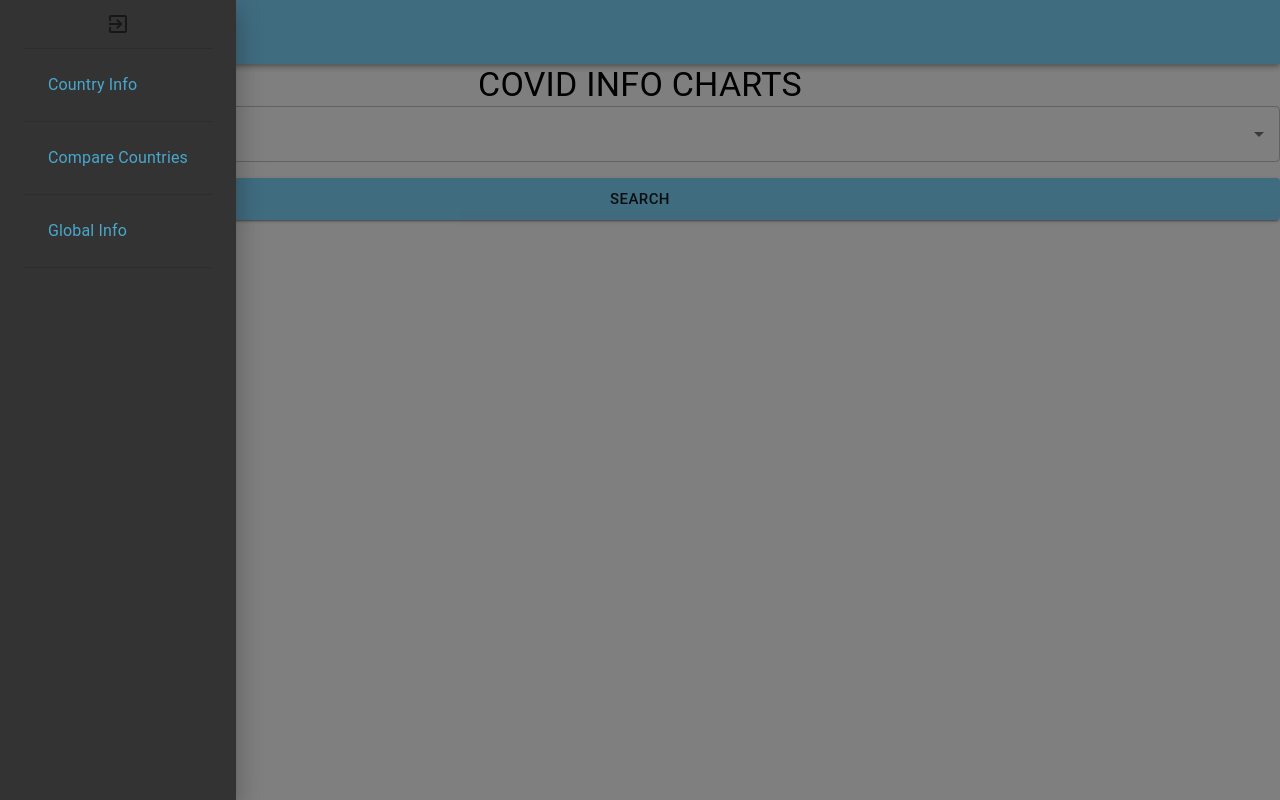
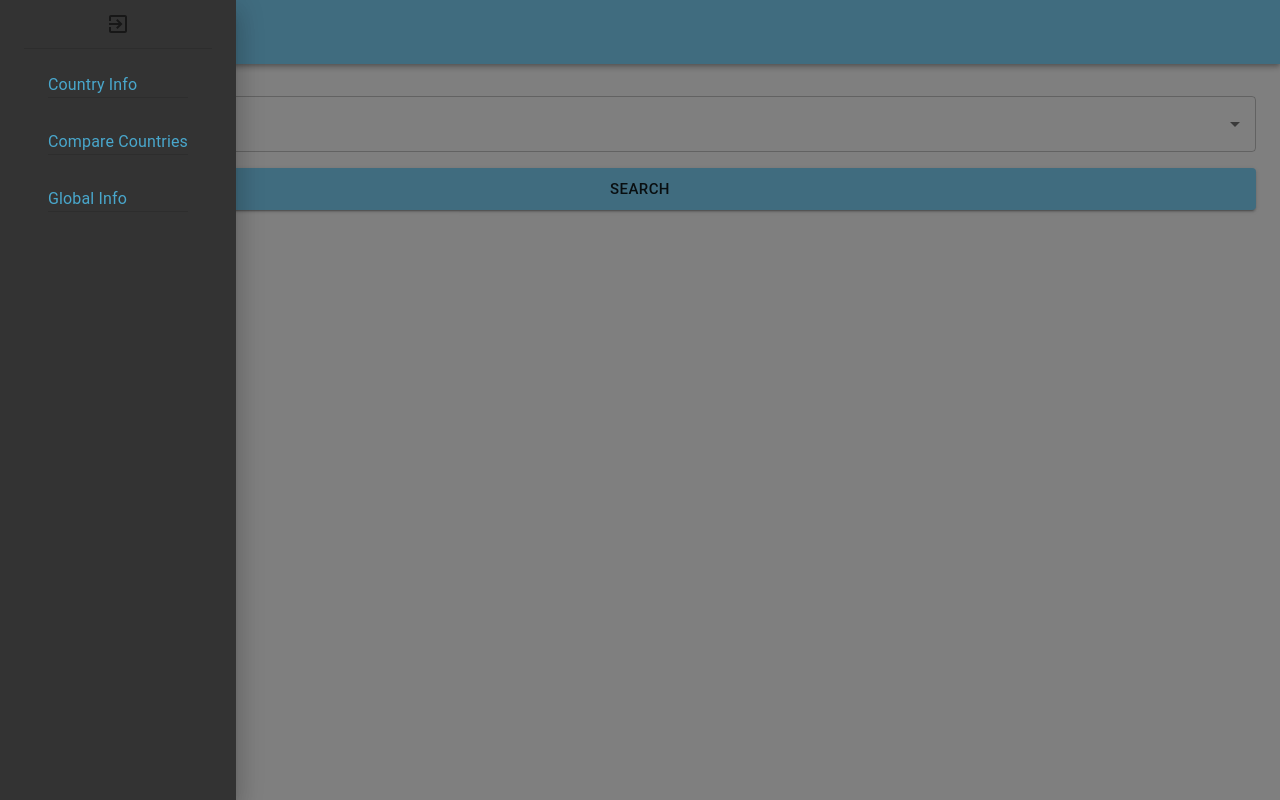
Before and after one commit to ArepaQuemada/covid-info, a React (Create React App) app: page / in a window 1280 px wide. Both pictures are taken after a click on the button 48 px from the left and 32 px from the top of the page. Built offline with nearby package versions, Linux system fonts and the light colour scheme.

Commit message:
Fixed max width and padding in header

```diff
--- a/src/App.js
+++ b/src/App.js
@@ -1,25 +1,29 @@
-import React, { useState, useRef } from 'react';
+import React from 'react';
 import { Container } from '@material-ui/core';
-import Form from './components/Form';
-import ChartsApi from './components/ChartsApi';
+import { BrowserRouter as Router, Switch, Route } from 'react-router-dom';
 import Header from './components/Header';
+import CountryInfo from './components/CountryInfo';
+import CompareCountry from './components/CompareCountry';
+import GloblInfo from './components/GlobalInfo';
 
 export default function App({ theme }) {
-   const [ countryName, setCountryName ] = useState();
-   const mainChartRef = useRef(null);
 
    return (
-      <Container disableGutters>
-         <Header />
-         <Form
-            mainChartRef={mainChartRef}
-            setCountryName={setCountryName}
-           />
-           { countryName ?
-            <ChartsApi
-               theme={theme}
-               countryName={countryName}
-               /> : <> </>}
+      <Container disableGutters maxWidth={false}>
+         <Router basename="covid-info">
+            <Header />
+            <Switch>
+               <Route path="/compare-countries">
+                  <CompareCountry theme={theme} />
+               </Route>
+               <Route path="/global-info">
+                  <GloblInfo theme={theme} />
+               </Route>
+               <Route exact-path="/">
+                  <CountryInfo theme={theme} />
+               </Route>
+            </Switch>
+         </Router>
       </Container>
    );
 }
--- a/src/components/ChartsBuild.js
+++ b/src/components/ChartsBuild.js
@@ -1,4 +1,4 @@
-import React, { useRef } from 'react';
+import React from 'react';
 import ChartsContainer from './ChartsContainer';
 import buildDataSet from '../utils/buildDataSet';
 import dateFormat from 'dateformat';
--- a/src/components/ChartsContainer.js
+++ b/src/components/ChartsContainer.js
@@ -1,5 +1,5 @@
 import React, { useRef } from 'react';
-import { makeStyles, Container, Box, Typography } from '@material-ui/core';
+import { makeStyles, Container, Box } from '@material-ui/core';
 import MainChart from './MainChart';
 import CardContainer from './CardsContainer';
 import MainDoughnut from './MainDoughnut';
--- a/src/components/CountryInfo.js
+++ b/src/components/CountryInfo.js
@@ -1,9 +1,21 @@
-import React from 'react';
+import React, { useState } from 'react';
+import { Container } from '@material-ui/core';
+import Form from './Form';
+import ChartsApi from './ChartsApi';
 
-export default function CountryInfo() {
+export default function CountryInfo({ theme }) {
+    const [countryName, setCountryName] = useState();
+
     return (
-        <>
-            CountryInfo
-        </>
-    )
+        <Container>
+            <Form
+                setCountryName={setCountryName}
+            />
+            { countryName ?
+                <ChartsApi
+                    countryName={countryName}
+                    theme={theme}
+                /> : <> </>}
+        </Container>
+    );
 }
--- a/src/components/Form.js
+++ b/src/components/Form.js
@@ -21,8 +21,7 @@ export default function Form({ setCountryName }) {
 
     return (
         <Container className={classes.root} disableGutters>
-            <Typography variant="h4">COVID INFO CHARTS</Typography>
-            <Box height="80%" display="flex" flexDirection="column" justifyContent="center">
+            <Box mt={4} height="80%" display="flex" flexDirection="column" justifyContent="center">
                 <form onSubmit={handleClick}>
                     <Box mb={2}>
                         <Autocomplete
--- a/src/components/Header.js
+++ b/src/components/Header.js
@@ -1,6 +1,6 @@
 import React, { useState } from 'react';
 import { AppBar, Toolbar, IconButton, Typography, makeStyles, Drawer, Container, Divider, Box } from '@material-ui/core';
-import { BrowserRouter as Router, Link } from 'react-router-dom';
+import { Link } from 'react-router-dom';
 import MenuIcon from '@material-ui/icons/Menu';
 import ExitToAppIcon from '@material-ui/icons/ExitToApp';
 
@@ -26,7 +26,7 @@ export default function Header() {
     const menuItems = [
         {
             menuName: 'Country Info',
-            route: '/country-info'
+            route: '/'
         },
         {
             menuName: 'Compare Countries',
@@ -64,14 +64,12 @@ export default function Header() {
                     <Divider />
                     {menuItems.map((item, index) => {
                         return (
-                            <Router>
-                                <Box m={2} p={1} key={index}>
-                                    <Link className={classes.link} to={`${item.route}`} onClick={handleOpenMenu}>
-                                        <Typography variant="body1">{item.menuName}</Typography>
-                                    </Link>
-                                </Box>
+                            <Box m={2} p={1} key={index}>
+                                <Link className={classes.link} to={`${item.route}`} onClick={handleOpenMenu}>
+                                    <Typography variant="body1">{item.menuName}</Typography>
+                                </Link>
                                 <Divider />
-                            </Router>
+                            </Box>
                         )
                     })}
                 </Container>
```
